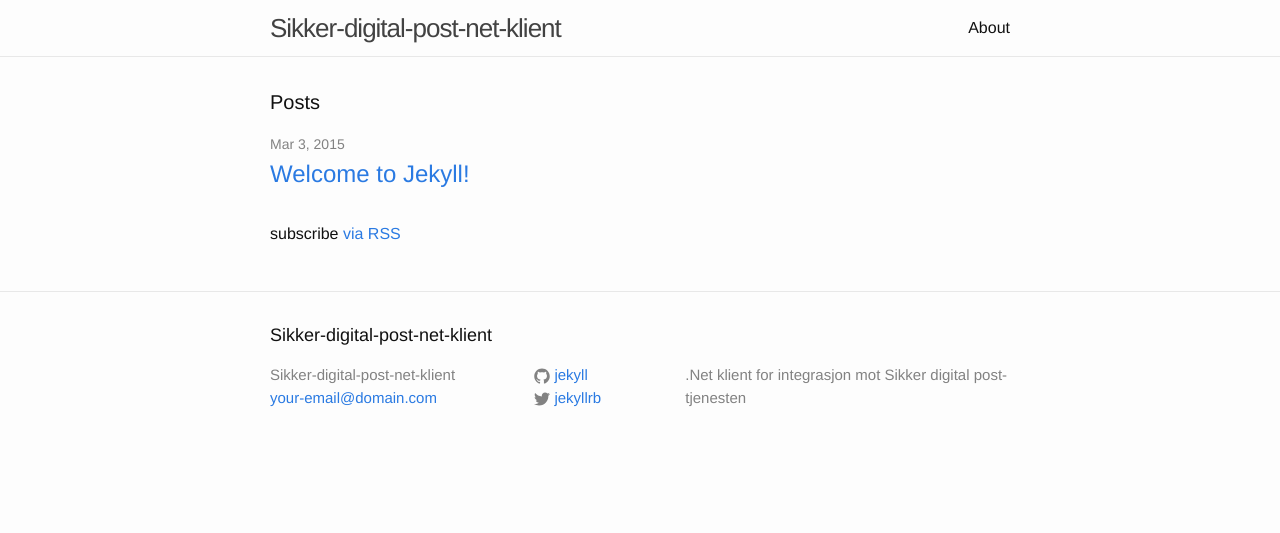
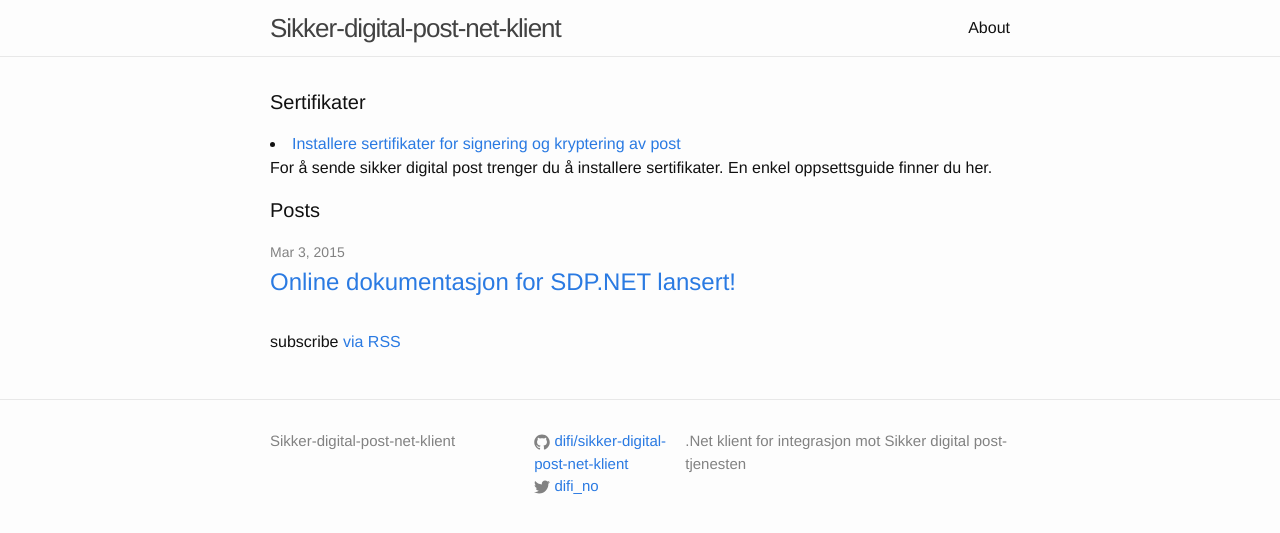
Before and after one commit to difi/sikker-digital-post-klient-dotnet, a Jekyll site: the page built from index.html, in a window 1280 px wide. Shown: the top 533 px of the page. Built offline with Jekyll 4.4.1, drawn with Linux system fonts in a browser that asks for light colours.

Commit message:
Installere sertifikater, skjult default welcome, difi-footer og rename av hvor poster ligger

```diff
--- a/_config.yml
+++ b/_config.yml
@@ -1,12 +1,15 @@
 # Site settings
 title: Sikker-digital-post-net-klient
-email: your-email@domain.com
 description: > # this means to ignore newlines until "baseurl:"
   .Net klient for integrasjon mot Sikker digital post-tjenesten
 baseurl: "" # the subpath of your site, e.g. /blog/
 url: "http://yourdomain.com" # the base hostname & protocol for your site
-twitter_username: jekyllrb
-github_username:  jekyll
+twitter_username: difi_no
+github_username:  difi/sikker-digital-post-net-klient
 
 # Build settings
 markdown: kramdown
+
+collections:
+  doks:
+    output: true
--- /dev/null
+++ b/_doks/installere-sertifikater.markdown
@@ -0,0 +1,34 @@
+---
+layout: default
+thumbnail-path: "http://www.placehold.it/100x100"
+title: "Installere sertifikater for signering og kryptering av post"
+short-description: "For å sende sikker digital post trenger du å installere sertifikater. En enkel oppsettsguide finner du her.   "
+---
+
+## Installere sertifikater for signering og kryptering av post
+
+### Legg inn databehandlersertifikat i certificate store
+
+1.  Dobbeltklikk på sertifikatet (Sertifikatnavn.p12)
+2.  Velg at sertifikatet skal lagres i _Current User_ og trykk _Next_
+3.  Filnavn skal nå være utfylt. Trykk _Next_
+4.  Skriv inn passord for privatekey og velg _Mark this key as exportable ..._, trykk _Next_
+5.  Velg _Automatically select the certificate store based on the type of certificate_
+6.  _Next_ og _Finish_
+7.  Får du spørsmål om å godta sertifikatet så gjør det.
+8.  Du skal da få en dialog som sier at importeringen var vellykket. Trykk _Ok_
+
+
+### Legg inn mottakersertifikat i certificate store
+
+1.  Start mmc.exe (Trykk windowstast og skriv _mmc.exe_)
+2.  Velg _File_ -> _Add/Remove Snap-in..._
+3.  Merk _Certificates_ og trykk _Add >_
+4.  Velg _My user account_ og trykk _Finish_
+5.  Åpne noden _Certificates - Current User_
+6.  Høyreklikk på _Trusted People_ og velg _All Tasks_ -> _Import..._
+7.  Trykk _Next_
+8.  Finn mottaker-sertifikatet (Sertifikatnavn.cer) og legg det til. Trykk _Next_
+9.  Sertifikatet skal legges til i _Trusted People_
+10. _Next_ og _Finish_
+11. Du skal da få en dialog som sier at importeringen var vellykket. Trykk Ok
--- a/_includes/footer.html
+++ b/_includes/footer.html
@@ -1,14 +1,11 @@
 <footer class="site-footer">
 
   <div class="wrapper">
-
-    <h2 class="footer-heading">{{ site.title }}</h2>
 
     <div class="footer-col-wrapper">
       <div class="footer-col  footer-col-1">
         <ul class="contact-list">
           <li>{{ site.title }}</li>
-          <li><a href="mailto:{{ site.email }}">{{ site.email }}</a></li>
         </ul>
       </div>
 
--- a/index.html
+++ b/index.html
@@ -3,6 +3,15 @@ layout: default
 ---
 
 <div class="home">
+
+  <h1 class="page-heading">Sertifikater</h1>
+
+  {% for dok in site.doks %}
+    <li>
+      <a href="{{ dok.url }}">{{ dok.title }}</a>
+      <p>{{ dok.short-description }}</p>
+    </li>
+  {% endfor %}
 
   <h1 class="page-heading">Posts</h1>
 
```
Also changed, not shown: _posts/2015-03-04-sikker-digital-post-doku-lansert.md (added, +8 -0 lines), _posts/__2015-03-03-welcome-to-jekyll.md (renamed from _posts/2015-03-03-welcome-to-jekyll.markdown, +1 -1 lines), 1 other file.
